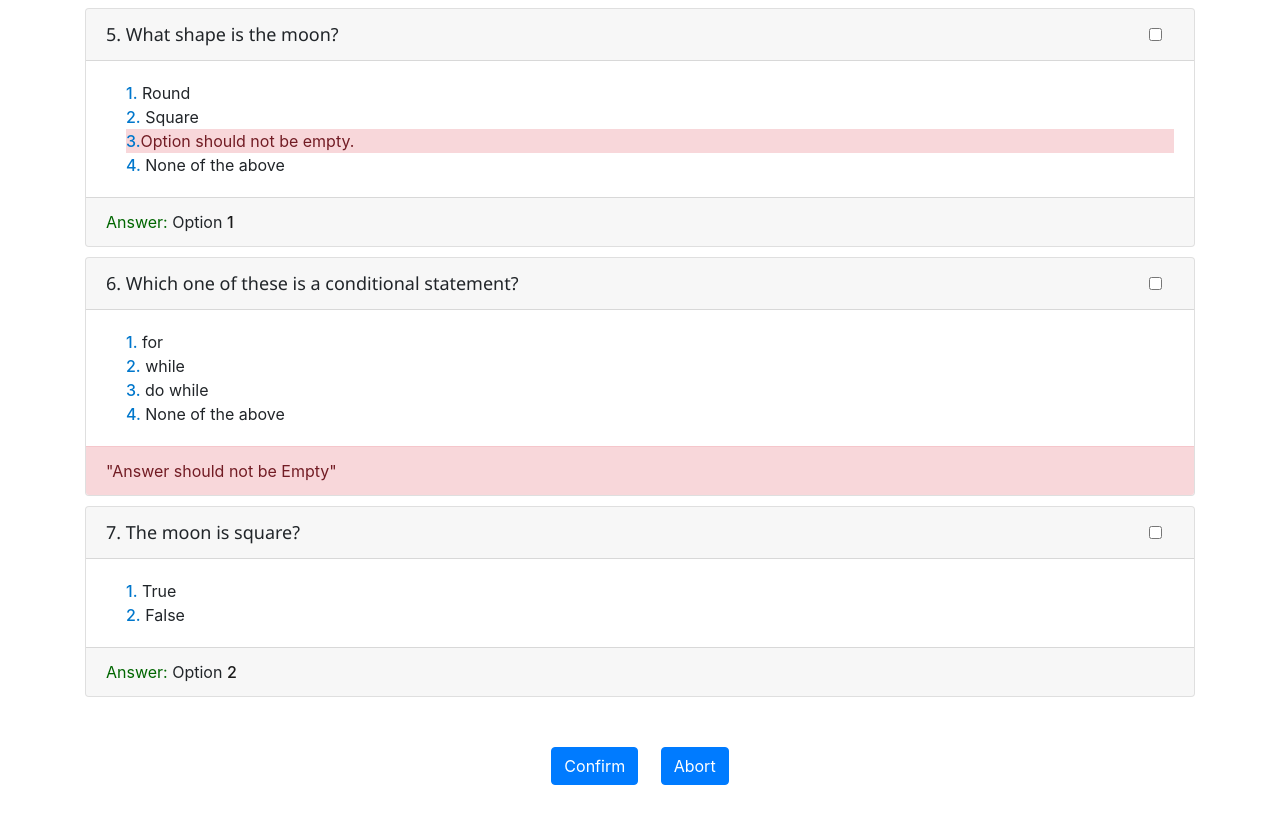
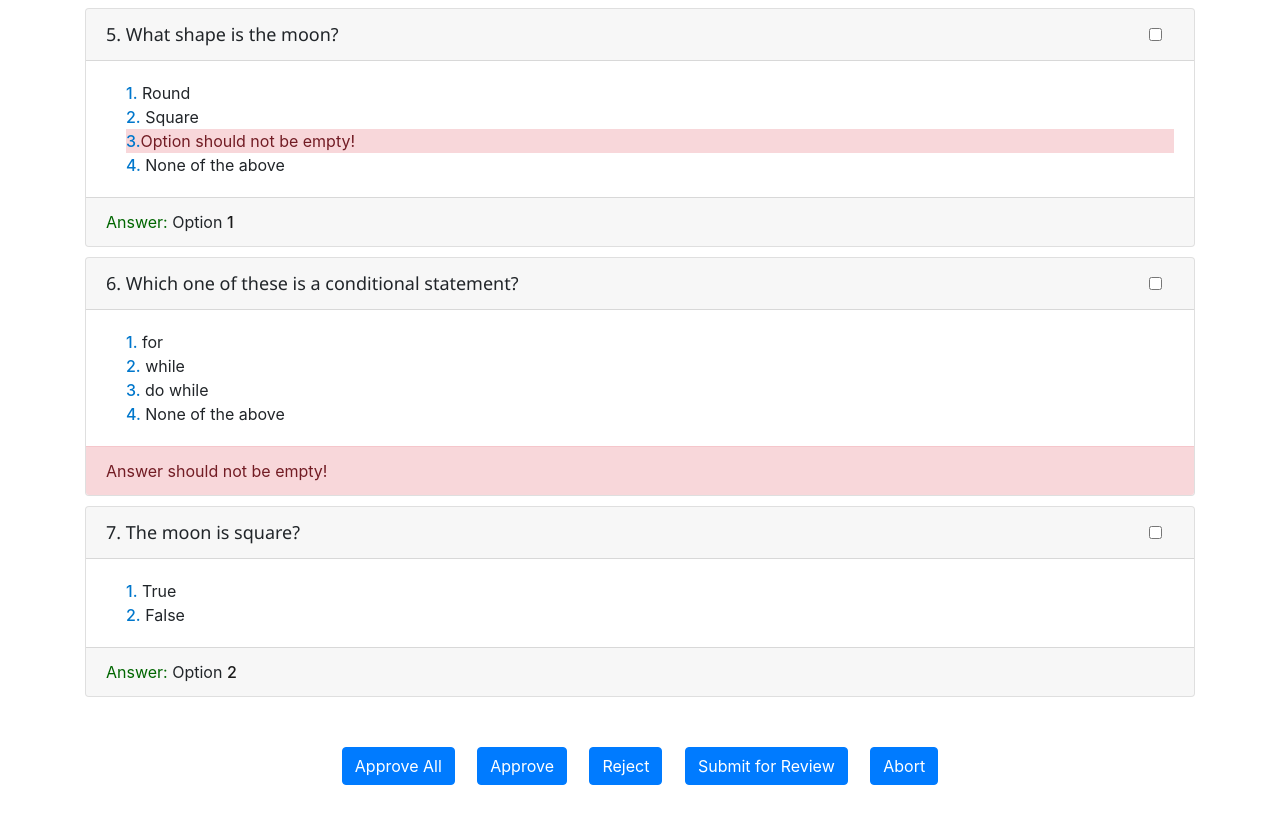
Before and after one commit to Rahulkamble01/tshell, an Angular app in the folder ui/tshell/: page /preview in a window 1280 px wide. Shown: the part 1063-1886 px from the top of the page. Built offline with nearby package versions, Linux system fonts and the light colour scheme.

Commit message:
rel1 ui ready

```diff
--- a/ui/tshell/src/app/preview-questions/preview-questions.component.html
+++ b/ui/tshell/src/app/preview-questions/preview-questions.component.html
@@ -46,7 +46,7 @@
     <div class="card-body">
       <div><span class="option">1.</span> Round</div>
       <div><span class="option">2.</span> Square</div>
-      <div class="invalid-alert"><span class="option ">3.</span>Option should not be empty.</div>
+      <div class="invalid-alert"><span class="option ">3.</span>Option should not be empty!</div>
       <div><span class="option">4.</span> None of the above</div>
     </div>
     <div class="card-footer">
@@ -67,7 +67,7 @@
       <div><span class="option">4.</span> None of the above</div>
     </div>
     <div class="card-footer invalid-alert">
-      "Answer should not be Empty"<span class="correctOption"></span>
+      Answer should not be empty!<span class="correctOption"></span>
     </div>
   </div>
 
@@ -88,7 +88,10 @@
   </div>
 
   <div class="col-12 text-center action">
-    <button type="submit" class="btn btn-primary" (click)="confirm()">Confirm</button>&nbsp;&nbsp;&nbsp;&nbsp;
+    <button type="submit" class="btn btn-primary" (click)="abort()">Approve All</button>&nbsp;&nbsp;&nbsp;&nbsp;
+    <button type="submit" class="btn btn-primary" (click)="abort()">Approve</button>&nbsp;&nbsp;&nbsp;&nbsp;
+    <button type="submit" class="btn btn-primary" (click)="abort()">Reject</button>&nbsp;&nbsp;&nbsp;&nbsp;
+    <button type="submit" class="btn btn-primary" (click)="confirm()">Submit for Review</button>&nbsp;&nbsp;&nbsp;&nbsp;
     <button type="submit" class="btn btn-primary" (click)="abort()">Abort</button>
   </div>
   <div></div>
```
